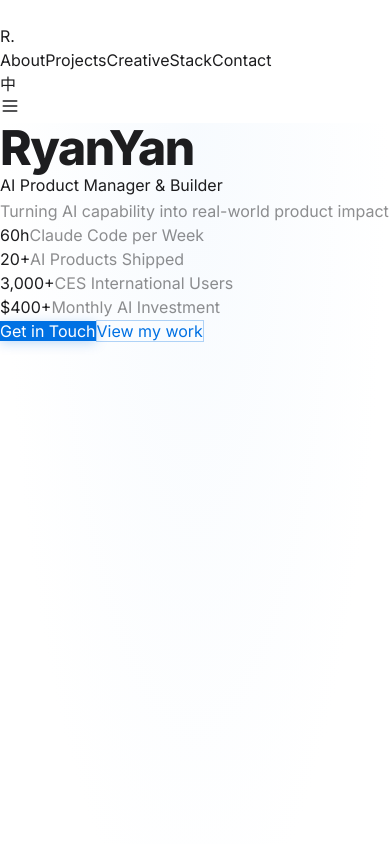
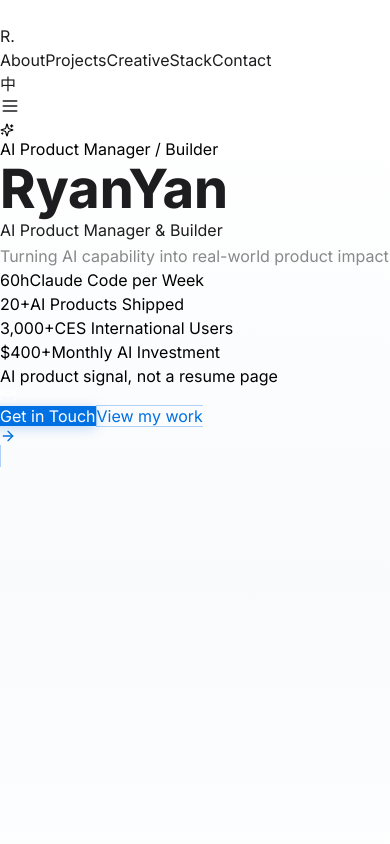
Before and after one commit to RyanYunweiYan/portfolio-light, a React (Vite) app in the folder client/: page / in a window 390 px wide. Shown: the top 844 px of the page. Built offline with nearby package versions, Linux system fonts and the light colour scheme.

Commit message:
[polish] add codex visual signature

```diff
--- a/client/src/components/Hero.tsx
+++ b/client/src/components/Hero.tsx
@@ -12,11 +12,44 @@
 import { useEffect, useState, useRef } from "react";
 import { useScrollY } from "@/hooks/useScrollAnimation";
 import { motion, AnimatePresence } from "framer-motion";
+import { ArrowRight, Mail, Sparkles } from "lucide-react";
 import { PROFILE, METRICS } from "@/data/siteData";
 import { useLanguage } from "@/contexts/LanguageContext";
 import { EASE } from "@/const";
 
 const nameWords = PROFILE.name.split(" ");
+
+function SignatureFrame({ lang, t }: { lang: string; t: ReturnType<typeof useLanguage>["t"] }) {
+  return (
+    <motion.div
+      initial={{ opacity: 0, y: 20, filter: "blur(10px)" }}
+      animate={{ opacity: 1, y: 0, filter: "blur(0px)" }}
+      transition={{ duration: 0.7, delay: 0.95, ease: EASE.smooth }}
+      className="relative mx-auto mb-8 w-full max-w-[760px] px-4"
+    >
+      <div className="absolute left-1/2 top-1/2 h-[170px] w-[min(92vw,760px)] -translate-x-1/2 -translate-y-1/2 rounded-[50%] border border-black/[0.06]" />
+      <div className="absolute left-1/2 top-1/2 h-[86px] w-[min(70vw,480px)] -translate-x-1/2 -translate-y-1/2 rounded-[50%] border border-[#0071E3]/15" />
+      <div className="relative grid grid-cols-2 gap-2 rounded-[8px] border border-black/[0.07] bg-white/65 p-2 shadow-[0_18px_70px_rgba(0,0,0,0.06)] backdrop-blur-xl sm:grid-cols-4">
+        {METRICS.map((metric, i) => (
+          <div
+            key={i}
+            className="min-h-[82px] rounded-[6px] border border-black/[0.05] bg-white/75 px-3 py-3 text-left"
+          >
+            <span className="block text-[22px] font-semibold leading-none text-[#1D1D1F] sm:text-[24px]">
+              {metric.value}
+            </span>
+            <span className="mt-2 block text-[11px] font-medium leading-[1.25] text-black/45 sm:text-[12px]">
+              {t(metric.label)}
+            </span>
+          </div>
+        ))}
+      </div>
+      <p className="mt-3 text-center text-[11px] font-medium uppercase tracking-[0.18em] text-black/35">
+        {lang === "en" ? "AI product signal, not a resume page" : "不是简历页，是 AI 产品信号"}
+      </p>
+    </motion.div>
+  );
+}
 
 export default function Hero() {
   const scrollY = useScrollY();
@@ -100,11 +133,29 @@ export default function Hero() {
   return (
     <section
       id="hero"
-      className="relative min-h-screen flex items-center justify-center overflow-hidden"
-      style={{ background: "radial-gradient(ellipse at 50% 0%, rgba(0,113,227,0.03) 0%, #FFFFFF 70%)", minHeight: "100dvh" }}
+      className="relative flex min-h-screen items-center justify-center overflow-hidden"
+      style={{
+        background:
+          "linear-gradient(180deg, #FFFFFF 0%, #F8FAFC 54%, #FFFFFF 100%)",
+        minHeight: "100dvh",
+      }}
     >
       <div
-        className="text-center px-6 max-w-[900px] mx-auto"
+        className="pointer-events-none absolute inset-0 opacity-[0.48]"
+        style={{
+          backgroundImage:
+            "linear-gradient(rgba(0,0,0,0.035) 1px, transparent 1px), linear-gradient(90deg, rgba(0,0,0,0.035) 1px, transparent 1px)",
+          backgroundSize: "44px 44px",
+          maskImage: "radial-gradient(circle at 50% 44%, black 0%, transparent 68%)",
+        }}
+      />
+      <div
+        className="pointer-events-none absolute left-1/2 top-[45%] h-[520px] w-[min(86vw,980px)] -translate-x-1/2 -translate-y-1/2 rounded-[50%] border border-black/[0.055]"
+      />
+      <div className="pointer-events-none absolute left-1/2 top-[45%] h-[340px] w-[min(72vw,720px)] -translate-x-1/2 -translate-y-1/2 rounded-[50%] border border-[#0071E3]/10" />
+
+      <div
+        className="relative z-10 mx-auto max-w-[980px] px-6 text-center"
         style={{
           transform: `translateY(${scrollY * -0.1}px)`,
           opacity: Math.max(0, 1 - scrollY / (window.innerHeight * 0.7)),
@@ -115,8 +166,18 @@ export default function Hero() {
         <AnimatePresence>
           {showContent && (
             <>
+              <motion.div
+                initial={{ opacity: 0, y: 12 }}
+                animate={{ opacity: 1, y: 0 }}
+                transition={{ duration: 0.5, delay: 0.25, ease: EASE.smooth }}
+                className="mx-auto mb-6 inline-flex items-center gap-2 rounded-full border border-black/[0.08] bg-white/75 px-3.5 py-2 text-[12px] font-semibold text-black/55 shadow-[0_10px_35px_rgba(0,0,0,0.04)] backdrop-blur-xl"
+              >
+                <Sparkles size={14} className="text-[#0071E3]" />
+                <span>{lang === "en" ? "AI Product Manager / Builder" : "AI 产品经理 / Builder"}</span>
+              </motion.div>
+
               {/* Name — word by word */}
-              <h1 className={lang === "zh" ? "mb-2" : "mb-4"}>
+              <h1 className={lang === "zh" ? "mb-3" : "mb-4"}>
                 {nameWords.map((word, i) => (
                   <motion.span
                     key={word}
@@ -129,9 +190,9 @@ export default function Hero() {
                     }}
                     className="inline-block mr-3 sm:mr-5 last:mr-0"
                     style={{
-                      fontSize: lang === "zh" ? "clamp(40px, 8vw, 72px)" : "clamp(48px, 10vw, 88px)",
-                      fontWeight: 800,
-                      letterSpacing: "-0.03em",
+                      fontSize: lang === "zh" ? "clamp(40px, 8vw, 76px)" : "clamp(54px, 10vw, 104px)",
+                      fontWeight: 760,
+                      letterSpacing: "0em",
                       lineHeight: 1.05,
                       color: "#1D1D1F",
                     }}
@@ -166,10 +227,10 @@ export default function Hero() {
               </motion.p>
 
               {/* Secondary tagline — typewriter cycling (decorative, not gating anything) */}
-              <div className="min-h-10 flex items-center justify-center mb-6 px-2">
+              <div className="mb-5 flex min-h-10 items-center justify-center px-2">
                 <p
-                  className="text-[15px] md:text-[20px] font-normal tracking-wide"
-                  style={{ color: "rgba(29,29,31,0.50)" }}
+                  className="max-w-[720px] text-[15px] font-normal leading-[1.55] md:text-[20px]"
+                  style={{ color: "rgba(29,29,31,0.52)" }}
                 >
                   {typedText}
                   <span
@@ -184,30 +245,7 @@ export default function Hero() {
                 </p>
               </div>
 
-              {/* Key metrics strip — social proof above the fold */}
-              <motion.div
-                initial={{ opacity: 0, y: 15 }}
-                animate={{ opacity: 1, y: 0 }}
-                transition={{ duration: 0.5, delay: 1.0, ease: EASE.smooth }}
-                className="flex flex-wrap justify-center gap-x-8 gap-y-3 sm:gap-x-10 md:gap-x-12 mb-8"
-              >
-                {METRICS.map((metric, i) => (
-                  <div key={i} className="text-center">
-                    <span
-                      className="text-[20px] sm:text-[24px] font-bold tracking-tight"
-                      style={{ color: "#1D1D1F" }}
-                    >
-                      {metric.value}
-                    </span>
-                    <span
-                      className="block text-[12px] sm:text-[13px] font-medium tracking-wide mt-0.5"
-                      style={{ color: "rgba(29,29,31,0.50)" }}
-                    >
-                      {t(metric.label)}
-                    </span>
-                  </div>
-                ))}
-              </motion.div>
+              <SignatureFrame lang={lang} t={t} />
 
               {/* CTA Buttons — appear on timed delay, NOT gated on typewriter */}
               <motion.div
@@ -218,7 +256,7 @@ export default function Hero() {
               >
                 <motion.a
                   href={`mailto:${PROFILE.email}`}
-                  className="inline-flex items-center gap-2 px-6 sm:px-8 py-3 sm:py-3.5 text-[15px] font-medium rounded-full"
+                  className="inline-flex items-center gap-2 rounded-full px-6 py-3 text-[15px] font-medium sm:px-8 sm:py-3.5"
                   style={{
                     backgroundColor: "#0071E3",
                     color: "#FFFFFF",
@@ -231,11 +269,12 @@ export default function Hero() {
                   whileTap={{ scale: 0.98 }}
                   transition={{ type: "spring", stiffness: 400, damping: 25 }}
                 >
+                  <Mail size={16} />
                   {lang === "en" ? "Get in Touch" : "联系我"}
                 </motion.a>
                 <motion.a
                   href="#projects"
-                  className="inline-flex items-center gap-2 px-6 sm:px-8 py-3 sm:py-3.5 text-[15px] font-medium rounded-full"
+                  className="inline-flex items-center gap-2 rounded-full px-6 py-3 text-[15px] font-medium sm:px-8 sm:py-3.5"
                   style={{
                     backgroundColor: "transparent",
                     color: "#0071E3",
@@ -250,6 +289,7 @@ export default function Hero() {
                   transition={{ type: "spring", stiffness: 400, damping: 25 }}
                 >
                   {lang === "en" ? "View my work" : "查看我的作品"}
+                  <ArrowRight size={16} />
                 </motion.a>
               </motion.div>
             </>
```
Also changed, not shown: client/src/components/Contact.tsx (+52 -34 lines), client/src/components/Projects.tsx (+31 -16 lines), 1 other file (tests, documents, lock files or other folders).
